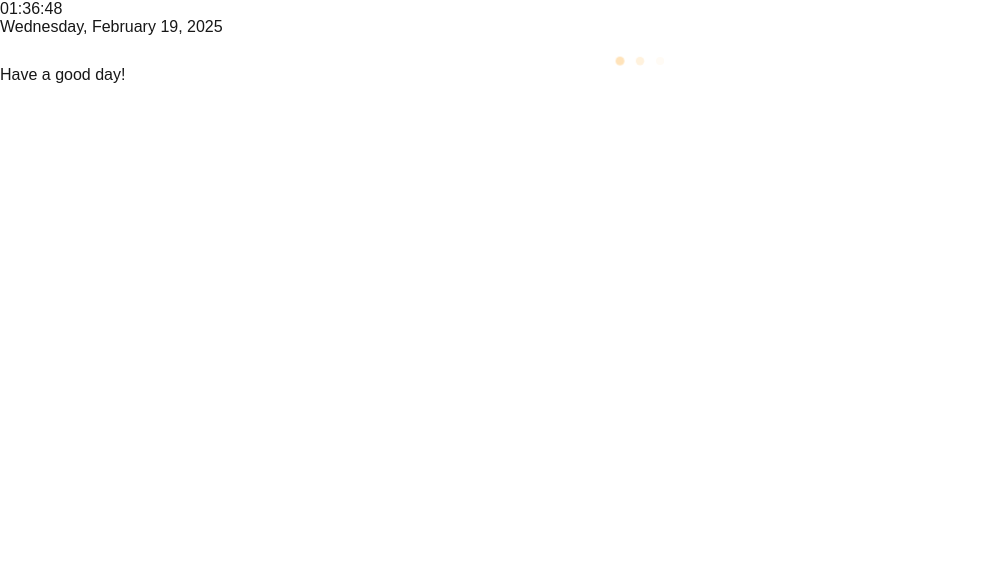
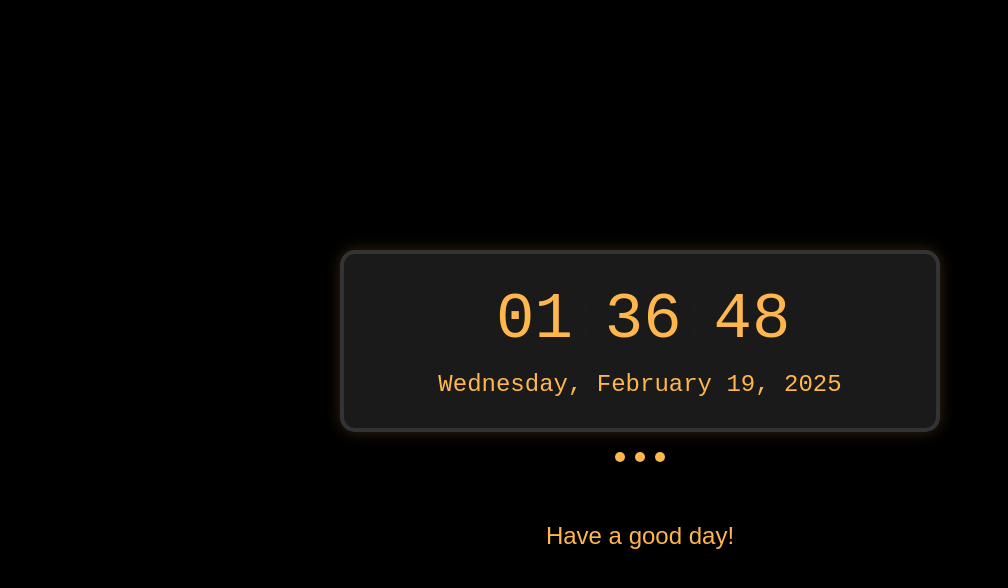
Before and after one commit to gituser6hij/retro-watch-project, a Next.js app: page / in a window 1280 px wide. Shown: the top 588 px of the page, without its empty margins (0-1008 px from the left). Built offline with nearby package versions, Linux system fonts and the light colour scheme.

Commit message:
haveAGD2

```diff
--- a/app/page.js
+++ b/app/page.js
@@ -62,7 +62,7 @@ export default function Home() {
         <div className="dot"></div>
         <div className="dot"></div>
       </div>
-      <div>Have a good day!</div>
+      <div className="message">Have a good day!</div>
     </main>
   );
 }
--- a/app/styles.css
+++ b/app/styles.css
@@ -1,5 +1,69 @@
-/* Decorative Dots */
-.dots {
+/* General Container */
+.container {
+    min-height: 100vh;
+    background-color: black;
+    display: flex;
+    align-items: center;
+    justify-content: center;
+    padding: 20px;
+    flex-direction: column;
+  }
+
+  /* Clock Container */
+  .clock-container {
+    background-color: #1a1a1a;
+    padding: 30px;
+    border-radius: 15px;
+    box-shadow: 0px 0px 15px rgba(255, 183, 77, 0.2);
+    border: 4px solid #333;
+    text-align: center;
+    max-width: 600px;
+    width: 100%;
+  }
+
+  /* Clock Digits */
+  .clock {
+    display: flex;
+    justify-content: center;
+    align-items: center;
+    font-family: monospace;
+    font-size: 4rem;
+    color: #ffb74d;
+  }
+
+  .digit {
+    display: inline-block;
+    width: 1.1em;
+    text-align: center;
+  }
+
+  .blink {
+    animation: blink-animation 6s infinite alternate;
+  }
+
+  @keyframes blink-animation {
+    from { opacity: 1; }
+    to { opacity: 0; }
+  }
+
+  /* Date Styling */
+  .date {
+    font-family: monospace;
+    font-size: 1.5rem;
+    color: #ffb74d;
+    margin-top: 15px;
+  }
+
+  /* Loading Text */
+  .loading-text {
+    font-family: monospace;
+    font-size: 1.5rem;
+    color: #ffb74d;
+    margin-top: 15px;
+  }
+
+  /* Decorative Dots */
+  .dots {
     display: flex;
     justify-content: center;
     margin-top: 20px;
@@ -11,9 +75,8 @@
     height: 10px;
     background-color: #ffb74d;
     border-radius: 50%;
-    opacity: 0;
-    animation: dot-fade 4.5s infinite ease-in-out;
   }
+
 
   /* Stagger the animation for each dot */
   .dot:nth-child(1) {
@@ -40,3 +103,12 @@
       transform: scale(0.8);
     }
   }
+
+
+  .message {
+    text-align: center;
+    font-size: 1.5rem;
+    color: #ffb74d;
+    margin-top: 60px;
+    font-family: Arial, sans-serif;
+  }
```
